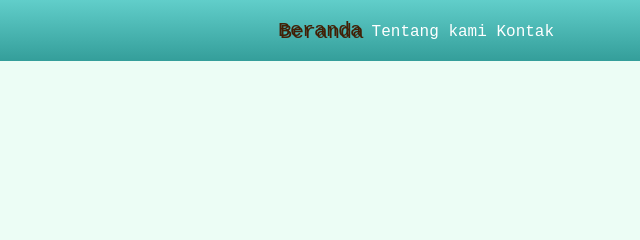
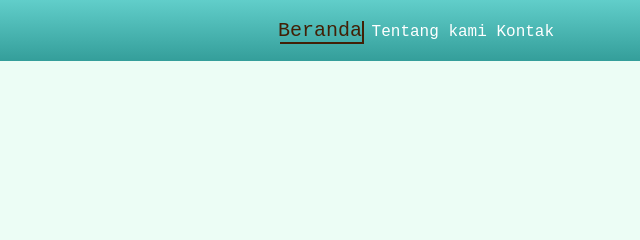
Before and after one commit to hugocopilot/lomba-website-ai, a plain HTML site: page home.html in a window 1280 px wide. In both pictures the pointer is over the link "Beranda". Shown: the top 240 px of the page, 224-864 px from the left. Drawn offline with Linux system fonts and the light colour scheme.

Commit message:
Nov 22, 2026, 8:25 AM

```diff
--- a/css/home.css
+++ b/css/home.css
@@ -29,7 +29,7 @@ a {
 .header-box a:focus-visible {
     font-size: calc(1rem + 4px);
     color: #422006;
-    text-shadow: 2px 2px #422006;;
+    box-shadow: 2px 2px #422006;;
 }
 
 .footer-box {
```
